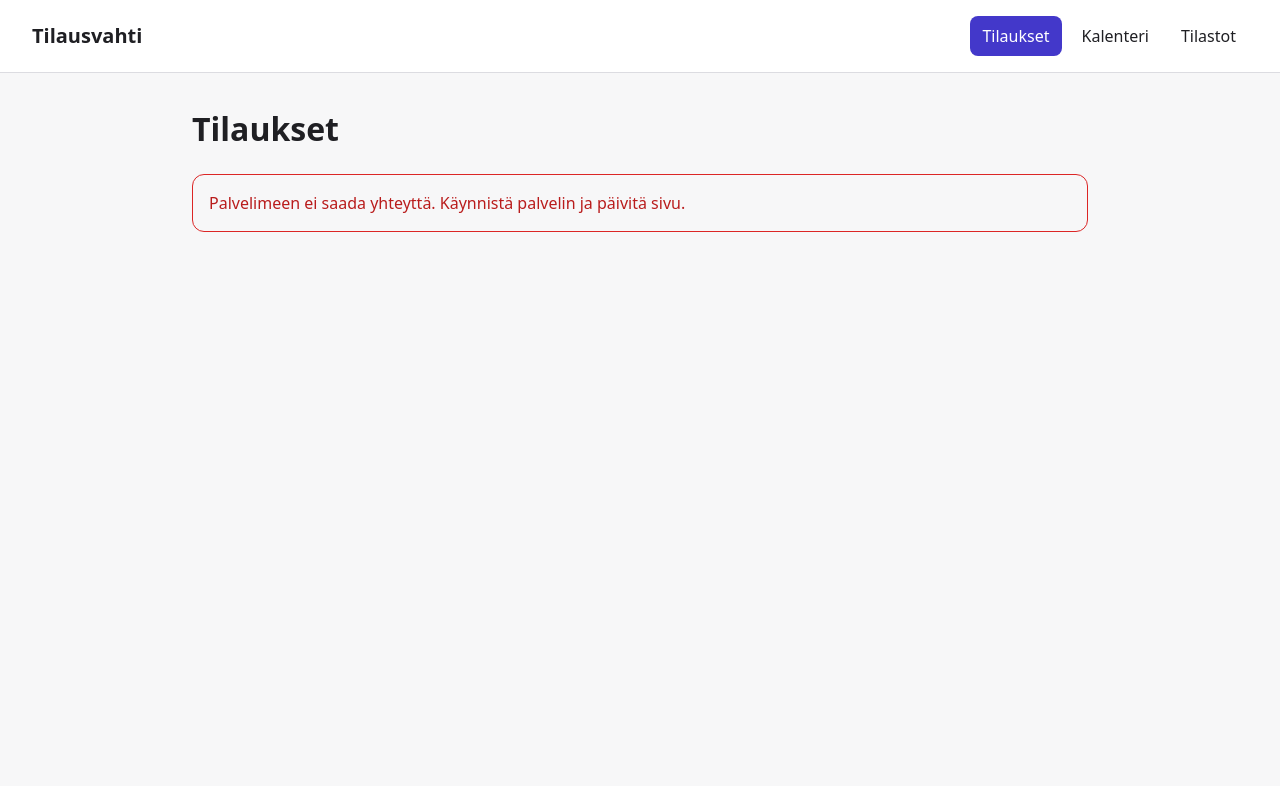
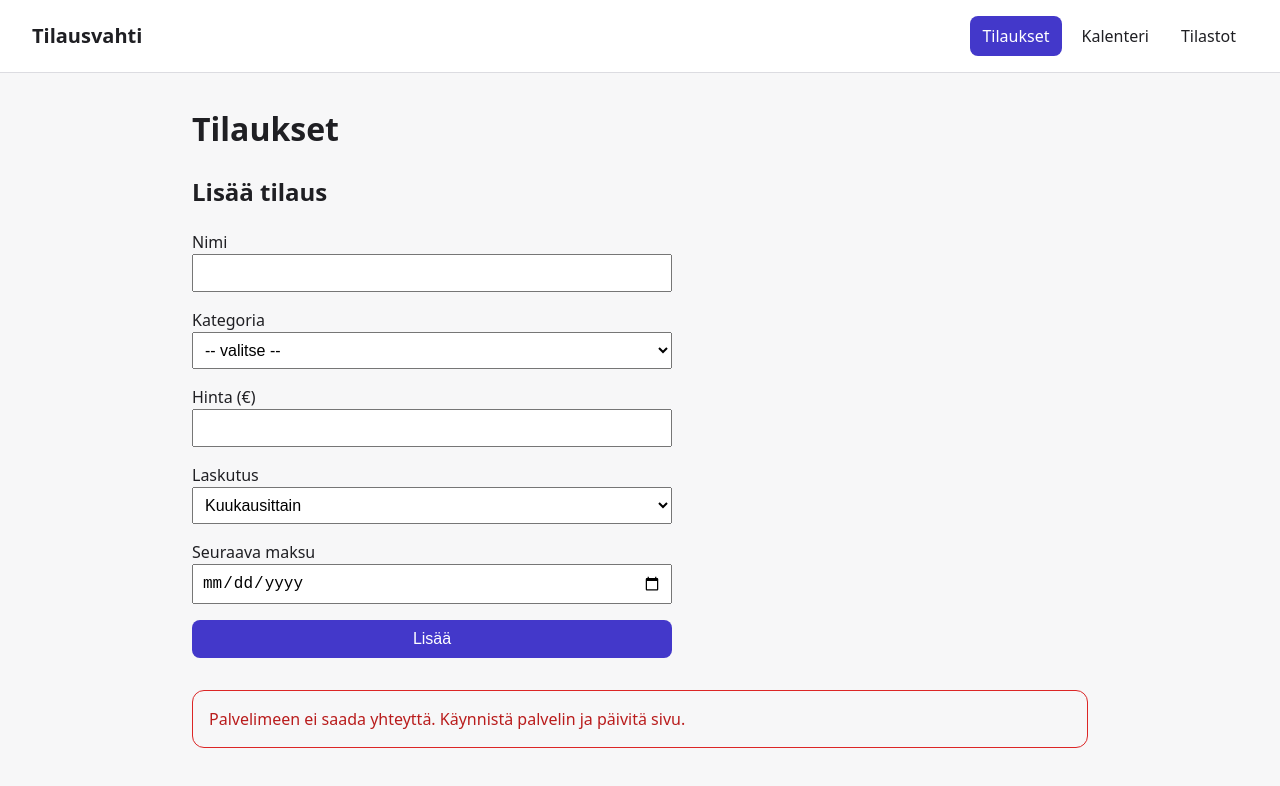
Before and after one commit to frystalfag/subscription-tracker, a website: page public/index.html in a window 1280 px wide. Drawn offline with Linux system fonts and the light colour scheme; no server answers.

Commit message:
fear add sub form

```diff
--- a/public/css/style.css
+++ b/public/css/style.css
@@ -69,12 +69,6 @@ nav a[aria-current="page"] {
   color: var(--surface);
 }
 
-/* keyboard users need to see where the focus is */
-a:focus-visible {
-  outline: 2px solid var(--accent);
-  outline-offset: 2px;
-}
-
 main {
   max-width: 60rem;
   margin: 0 auto;
@@ -122,6 +116,31 @@ h1 {
   color: var(--muted);
 }
 
+/* form */
+.form {
+  display: flex;
+  flex-direction: column;
+  max-width: 30rem;
+  margin-bottom: 2rem;
+}
+
+.form input,
+.form select {
+  margin-bottom: 1rem;
+  padding: 0.5rem;
+  font-size: 1rem;
+}
+
+.form button {
+  padding: 0.6rem;
+  font-size: 1rem;
+  color: var(--surface);
+  background: var(--accent);
+  border: none;
+  border-radius: 0.5rem;
+  cursor: pointer;
+}
+
 /* Error message when the server does not answer */
 .error {
   padding: 1rem;
--- a/public/index.html
+++ b/public/index.html
@@ -23,6 +23,47 @@
 
     <main>
       <h1>Tilaukset</h1>
+
+      <section aria-labelledby="form-title">
+        <h2 id="form-title">Lisää tilaus</h2>
+
+        <form id="add-form" class="form">
+          <label for="name">Nimi</label>
+          <input type="text" id="name" name="name" list="services" required />
+          <datalist id="services">
+            <option value="Netflix"></option>
+            <option value="Spotify"></option>
+            <option value="Disney+"></option>
+            <option value="YouTube Premium"></option>
+            <option value="HBO Max"></option>
+          </datalist>
+
+          <label for="category">Kategoria</label>
+          <select id="category" name="category" required>
+            <option value="">-- valitse --</option>
+            <option value="Viihde">Viihde</option>
+            <option value="Musiikki">Musiikki</option>
+            <option value="Urheilu">Urheilu</option>
+            <option value="Työ">Työ</option>
+            <option value="Muu">Muu</option>
+          </select>
+
+          <label for="price">Hinta (€)</label>
+          <input type="number" id="price" name="price" required min="0" step="0.01" />
+
+          <label for="cycle">Laskutus</label>
+          <select id="cycle" name="cycle" required>
+            <option value="monthly">Kuukausittain</option>
+            <option value="yearly">Vuosittain</option>
+          </select>
+
+          <label for="date">Seuraava maksu</label>
+          <input type="date" id="date" name="date" required />
+
+          <button type="submit">Lisää</button>
+        </form>
+      </section>
+
       <p id="error" class="error" role="alert" hidden></p>
       <div id="subscription-list" class="card-list"></div>
     </main>
```
